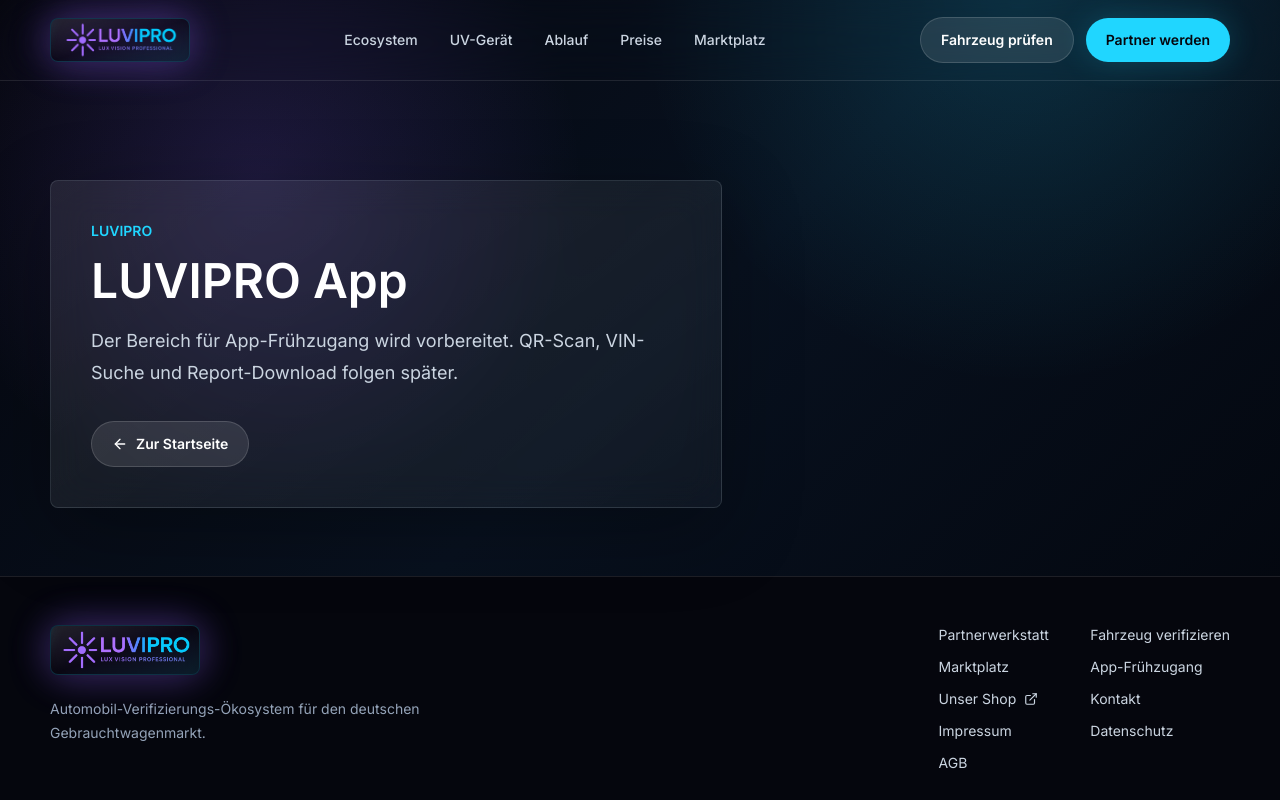
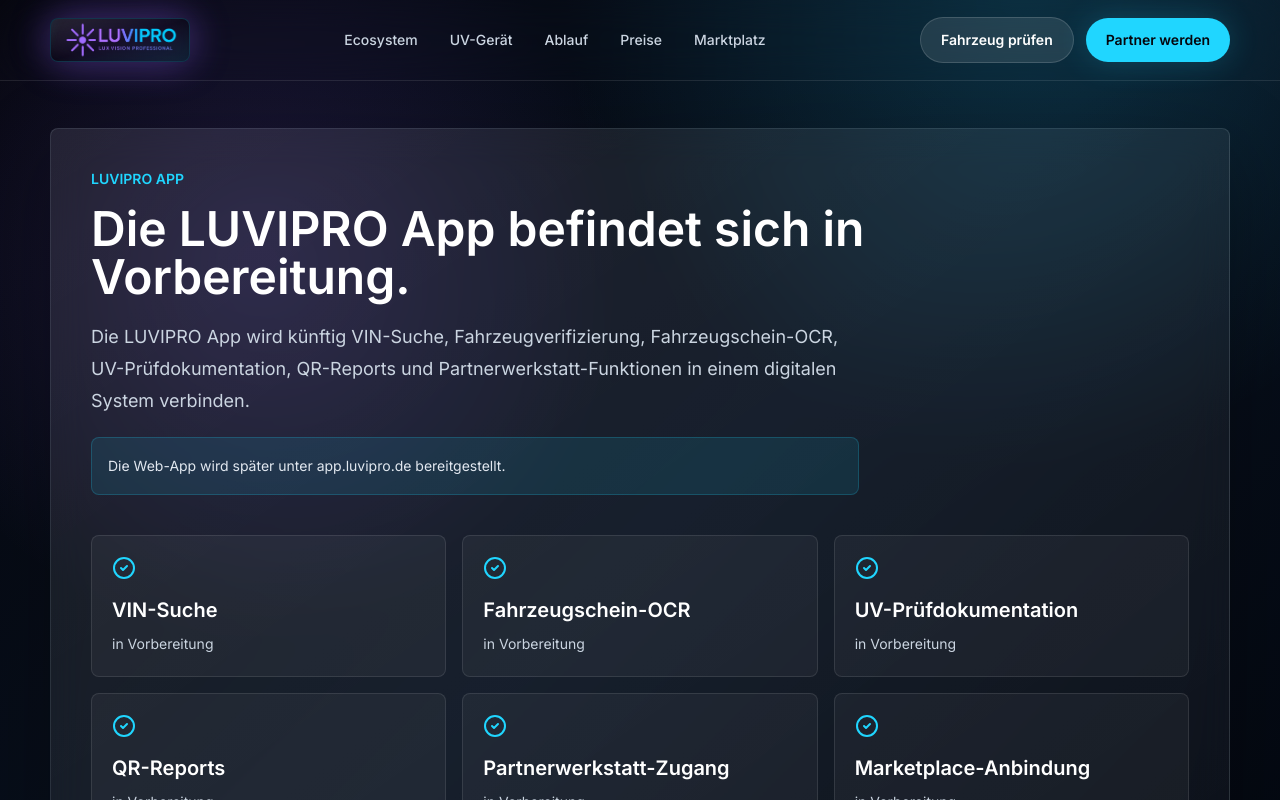
Before and after one commit to Diaa6969/luvipro-website, a Next.js app: page /app in a window 1280 px wide. Shown: the top 800 px of the page. Built offline with nearby package versions, Linux system fonts and the light colour scheme.

Commit message:
Prepare app and verification prelaunch pages

```diff
--- a/src/app/app/page.tsx
+++ b/src/app/app/page.tsx
@@ -1,10 +1,27 @@
-import { PlaceholderRoute } from "@/components/ui/placeholder-route";
+import type { Metadata } from "next";
+import { PreparationPage } from "@/components/ui/preparation-page";
+
+export const metadata: Metadata = {
+  title: "LUVIPRO App | In Vorbereitung",
+  description: "Die LUVIPRO App befindet sich in Vorbereitung.",
+};
 
 export default function AppPage() {
   return (
-    <PlaceholderRoute
-      title="LUVIPRO App"
-      text="Der Bereich für App-Frühzugang wird vorbereitet. QR-Scan, VIN-Suche und Report-Download folgen später."
+    <PreparationPage
+      eyebrow="LUVIPRO App"
+      headline="Die LUVIPRO App befindet sich in Vorbereitung."
+      text="Die LUVIPRO App wird künftig VIN-Suche, Fahrzeugverifizierung, Fahrzeugschein-OCR, UV-Prüfdokumentation, QR-Reports und Partnerwerkstatt-Funktionen in einem digitalen System verbinden."
+      note="Die Web-App wird später unter app.luvipro.de bereitgestellt."
+      cards={[
+        { title: "VIN-Suche", text: "in Vorbereitung" },
+        { title: "Fahrzeugschein-OCR", text: "in Vorbereitung" },
+        { title: "UV-Prüfdokumentation", text: "in Vorbereitung" },
+        { title: "QR-Reports", text: "in Vorbereitung" },
+        { title: "Partnerwerkstatt-Zugang", text: "in Vorbereitung" },
+        { title: "Marketplace-Anbindung", text: "in Vorbereitung" },
+      ]}
+      actions={[{ label: "Kontakt aufnehmen", href: "/contact", variant: "primary" }]}
     />
   );
 }
--- a/src/app/marketplace/page.tsx
+++ b/src/app/marketplace/page.tsx
@@ -1,10 +1,26 @@
-import { PlaceholderRoute } from "@/components/ui/placeholder-route";
+import type { Metadata } from "next";
+import { PreparationPage } from "@/components/ui/preparation-page";
+
+export const metadata: Metadata = {
+  title: "Marktplatz | LUVIPRO",
+  description: "Der LUVIPRO Marktplatz befindet sich in Vorbereitung.",
+};
 
 export default function MarketplacePage() {
   return (
-    <PlaceholderRoute
-      title="Marktplatz"
-      text="Der Marktplatz für geprüfte Fahrzeuge kommt bald. Diese Seite bleibt vorerst ein reiner Oberflächen-Platzhalter."
+    <PreparationPage
+      eyebrow="Marktplatz"
+      headline="Marketplace in Vorbereitung"
+      text="Der LUVIPRO Marketplace wird künftig verifizierte Fahrzeugdaten, QR-Reports und strukturierte Inserate miteinander verbinden."
+      cards={[
+        { title: "Verifizierte Fahrzeugdaten", text: "in Vorbereitung" },
+        { title: "QR-Reports", text: "in Vorbereitung" },
+        { title: "Strukturierte Inserate", text: "in Vorbereitung" },
+      ]}
+      actions={[
+        { label: "Interesse anmelden", href: "/contact", variant: "primary" },
+        { label: "Fahrzeugverifizierung ansehen", href: "/verify" },
+      ]}
     />
   );
 }
--- a/src/app/verify/page.tsx
+++ b/src/app/verify/page.tsx
@@ -1,10 +1,27 @@
-import { PlaceholderRoute } from "@/components/ui/placeholder-route";
+import type { Metadata } from "next";
+import { PreparationPage } from "@/components/ui/preparation-page";
+
+export const metadata: Metadata = {
+  title: "Fahrzeug verifizieren | LUVIPRO",
+  description: "Die digitale Fahrzeugverifizierung über LUVIPRO befindet sich derzeit im Aufbau.",
+};
 
 export default function VerifyPage() {
   return (
-    <PlaceholderRoute
-      title="Fahrzeug verifizieren"
-      text="Die Fahrzeugverifizierung ist als Oberflächen-Platzhalter vorbereitet. OCR, QR und Reportfunktionen folgen später."
+    <PreparationPage
+      eyebrow="Fahrzeug verifizieren"
+      headline="Fahrzeugverifizierung in Vorbereitung"
+      text="Die digitale Fahrzeugverifizierung über LUVIPRO befindet sich derzeit im Aufbau. Künftig können Fahrzeuge über VIN, UV-Prüfdaten, QR-Sticker und digitale Reports nachvollziehbar dokumentiert werden."
+      cards={[
+        { title: "Für Käufer", text: "Fahrzeughistorie transparenter prüfen" },
+        { title: "Für Verkäufer", text: "geprüfte Fahrzeuge besser präsentieren" },
+        { title: "Für Partnerwerkstätten", text: "Prüfungen digital dokumentieren" },
+        { title: "Für Marktplatz", text: "verifizierte Inserate vorbereiten" },
+      ]}
+      actions={[
+        { label: "Partnerwerkstatt werden", href: "/contact", variant: "primary" },
+        { label: "Mehr über Produkte erfahren", href: "/products" },
+      ]}
     />
   );
 }
--- a/src/components/sections/final-cta.tsx
+++ b/src/components/sections/final-cta.tsx
@@ -16,7 +16,7 @@ export function FinalCta() {
               Starte als Partnerwerkstatt, verifiziere ein Fahrzeug oder sichere dir App-Frühzugang.
             </p>
             <div className="mt-9 flex flex-col justify-center gap-3 sm:flex-row">
-              <CtaLink href="/partner-workshops" className="gap-2">
+              <CtaLink href="/contact" className="gap-2">
                 Partnerwerkstatt werden <ArrowRight className="h-4 w-4" />
               </CtaLink>
               <CtaLink href="/verify" variant="secondary">
--- a/src/components/sections/footer.tsx
+++ b/src/components/sections/footer.tsx
@@ -30,6 +30,8 @@ export function Footer() {
               <Link
                 key={link.href}
                 href={link.href}
+                target={link.href.startsWith("http") ? "_blank" : undefined}
+                rel={link.href.startsWith("http") ? "noopener noreferrer" : undefined}
                 className="inline-flex items-center gap-2 text-sm text-slate-300 transition hover:text-white"
               >
                 {link.label}
--- a/src/components/sections/hero.tsx
+++ b/src/components/sections/hero.tsx
@@ -26,7 +26,7 @@ export function Hero() {
               Ein vernetztes System aus UV-Inspektionsgeräten, verschlüsselten QR-Stickern, VIN-Suche, Fahrzeugschein-OCR und digitalen PDF-Reports für Werkstätten, Verkäufer und Käufer.
             </p>
             <div className="mt-9 flex flex-col gap-3 sm:flex-row">
-              <CtaLink href="/partner-workshops" className="gap-2">
+              <CtaLink href="/contact" className="gap-2">
                 Partnerwerkstatt werden <ArrowRight className="h-4 w-4" />
               </CtaLink>
               <CtaLink href="/verify" variant="secondary">
--- a/src/components/sections/navbar.tsx
+++ b/src/components/sections/navbar.tsx
@@ -33,7 +33,7 @@ export function Navbar() {
           <CtaLink href="/verify" variant="secondary">
             Fahrzeug prüfen
           </CtaLink>
-          <CtaLink href="/partner-workshops">Partner werden</CtaLink>
+          <CtaLink href="/contact">Partner werden</CtaLink>
         </div>
 
         <button
--- a/src/components/sections/partner-map.tsx
+++ b/src/components/sections/partner-map.tsx
@@ -13,7 +13,7 @@ export function PartnerMap() {
             title="Werkstattkarte als vorbereiteter Platzhalter."
             description="Die echte Kartenintegration kommt später. Der Bereich zeigt schon jetzt, wie Partnerwerkstätten regional sichtbar werden."
           />
-          <CtaLink href="/partner-workshops" className="mt-8">
+          <CtaLink href="/contact" className="mt-8">
             Werkstatt eintragen
           </CtaLink>
         </Reveal>
--- /dev/null
+++ b/src/components/ui/preparation-page.tsx
@@ -0,0 +1,78 @@
+import { ArrowLeft, CheckCircle2 } from "lucide-react";
+import { Footer } from "@/components/sections/footer";
+import { Navbar } from "@/components/sections/navbar";
+import { CtaLink } from "@/components/ui/cta-link";
+
+type PreparationCard = {
+  title: string;
+  text: string;
+};
+
+type PreparationAction = {
+  label: string;
+  href: string;
+  variant?: "primary" | "secondary" | "ghost";
+};
+
+type PreparationPageProps = {
+  eyebrow: string;
+  headline: string;
+  text: string;
+  cards: PreparationCard[];
+  actions: PreparationAction[];
+  note?: string;
+};
+
+export function PreparationPage({
+  eyebrow,
+  headline,
+  text,
+  cards,
+  actions,
+  note,
+}: PreparationPageProps) {
+  return (
+    <main className="min-h-screen overflow-x-hidden bg-radial-grid text-white">
+      <Navbar />
+      <section className="section-shell pt-28 sm:pt-32">
+        <div className="glass-panel rounded-lg p-6 sm:p-10">
+          <p className="mb-4 text-sm font-semibold uppercase text-pulse">{eyebrow}</p>
+          <h1 className="max-w-4xl font-[var(--font-space-grotesk)] text-4xl font-semibold sm:text-5xl">
+            {headline}
+          </h1>
+          <p className="mt-5 max-w-3xl text-lg leading-8 text-slate-300">{text}</p>
+          {note ? (
+            <p className="mt-5 max-w-3xl rounded-lg border border-pulse/20 bg-pulse/10 p-4 text-sm leading-6 text-slate-200">
+              {note}
+            </p>
+          ) : null}
+
+          <div className="mt-10 grid gap-4 md:grid-cols-2 lg:grid-cols-3">
+            {cards.map((card) => (
+              <div key={card.title} className="rounded-lg border border-white/10 bg-white/[0.045] p-5">
+                <CheckCircle2 className="h-6 w-6 text-pulse" />
+                <h2 className="mt-4 font-[var(--font-space-grotesk)] text-xl font-semibold">
+                  {card.title}
+                </h2>
+                <p className="mt-2 text-sm leading-6 text-slate-300">{card.text}</p>
+              </div>
+            ))}
+          </div>
+
+          <div className="mt-10 flex flex-col gap-3 sm:flex-row sm:flex-wrap">
+            {actions.map((action) => (
+              <CtaLink key={`${action.href}-${action.label}`} href={action.href} variant={action.variant ?? "secondary"}>
+                {action.label}
+              </CtaLink>
+            ))}
+            <CtaLink href="/" variant="secondary" className="gap-2">
+              <ArrowLeft className="h-4 w-4" />
+              Zur Startseite
+            </CtaLink>
+          </div>
+        </div>
+      </section>
+      <Footer />
+    </main>
+  );
+}
```
Also changed, not shown: src/components/sections/pricing.tsx (+8 -2 lines).
